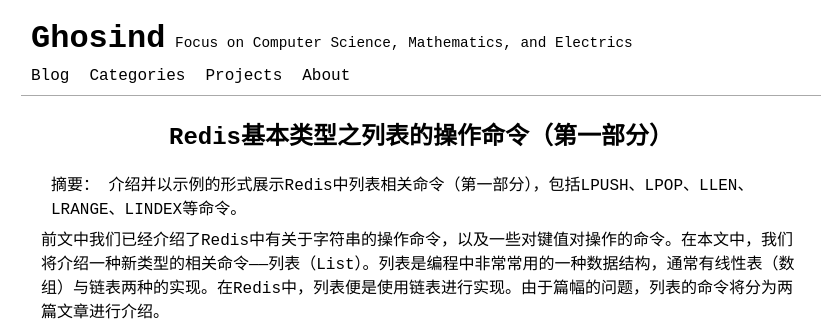
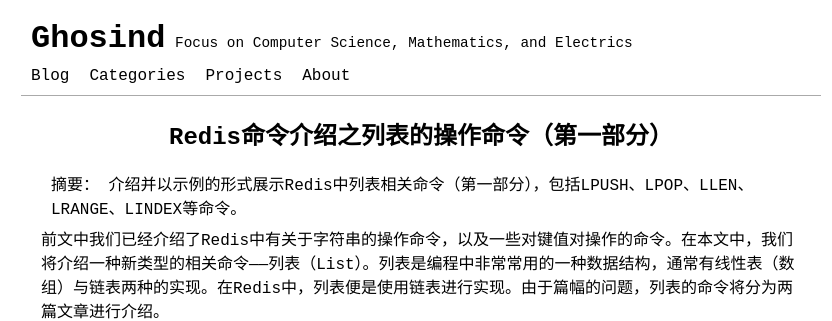
Before and after one commit to ghosind/ghosind.github.io, a Jekyll site: the page built from _posts/redis/2020-07-04-redis-list-1.md, in a window 1280 px wide and 900 px high. Shown: the top 321 px of the window, without its empty margins (219-1051 px from the left). Built offline with Jekyll 4.4.1, drawn with Linux system fonts in a browser that asks for light colours; comment, search, counter and statistics services are not loaded; some of the changed text lies outside the part shown.

Commit message:
Fix typo

```diff
--- a/_posts/redis/2020-07-04-redis-list-1.md
+++ b/_posts/redis/2020-07-04-redis-list-1.md
@@ -1,6 +1,6 @@
 ---
 layout: post
-title: Redis基本类型之列表的操作命令（第一部分）
+title: Redis命令介绍之列表的操作命令（第一部分）
 date: 2020-07-04
 categories: [Redis]
 tags: [Redis, list]
```
Also changed, not shown: other parts of _posts/redis/2020-07-04-redis-list-1.md (+1 -1 lines).
